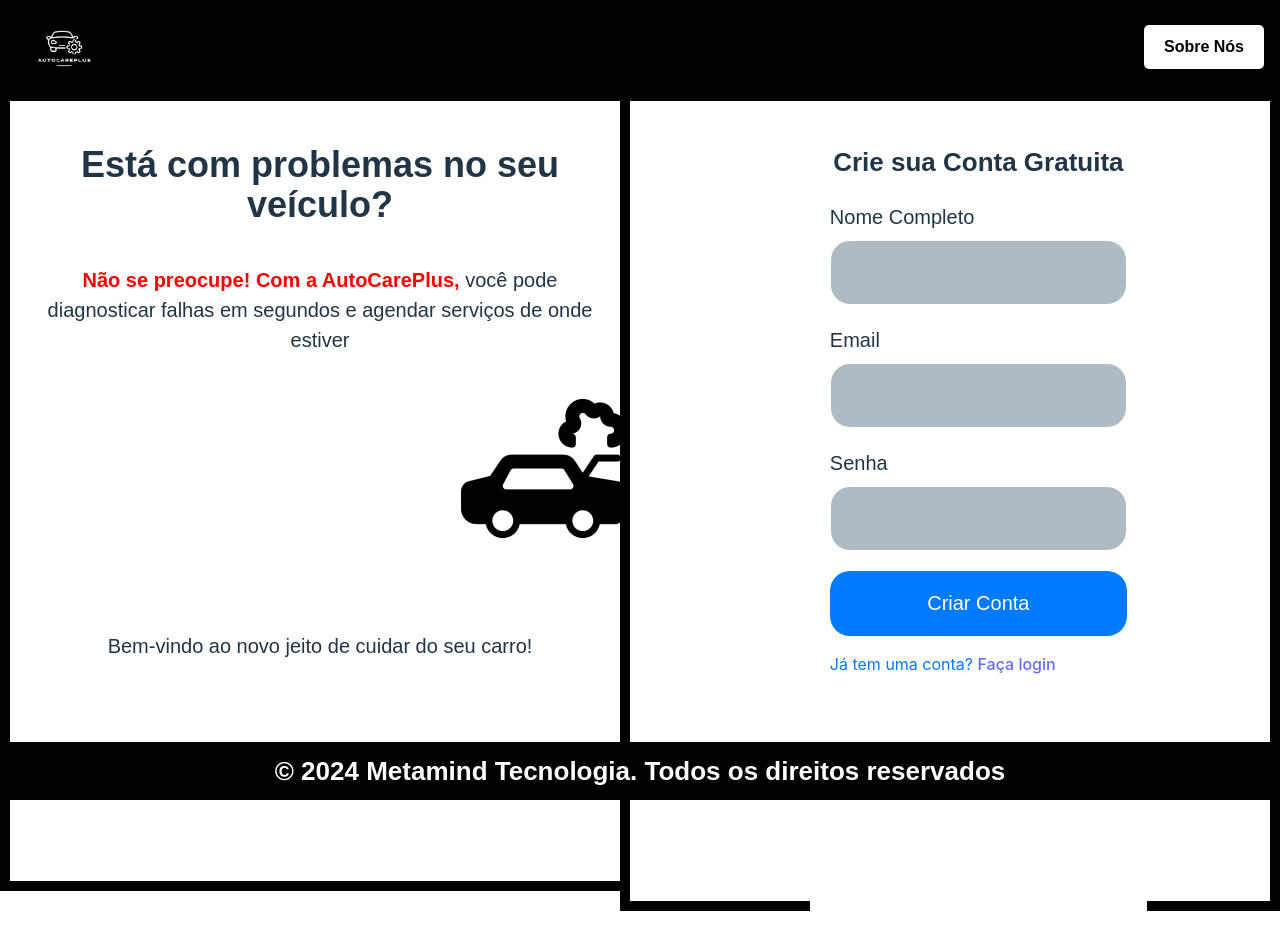
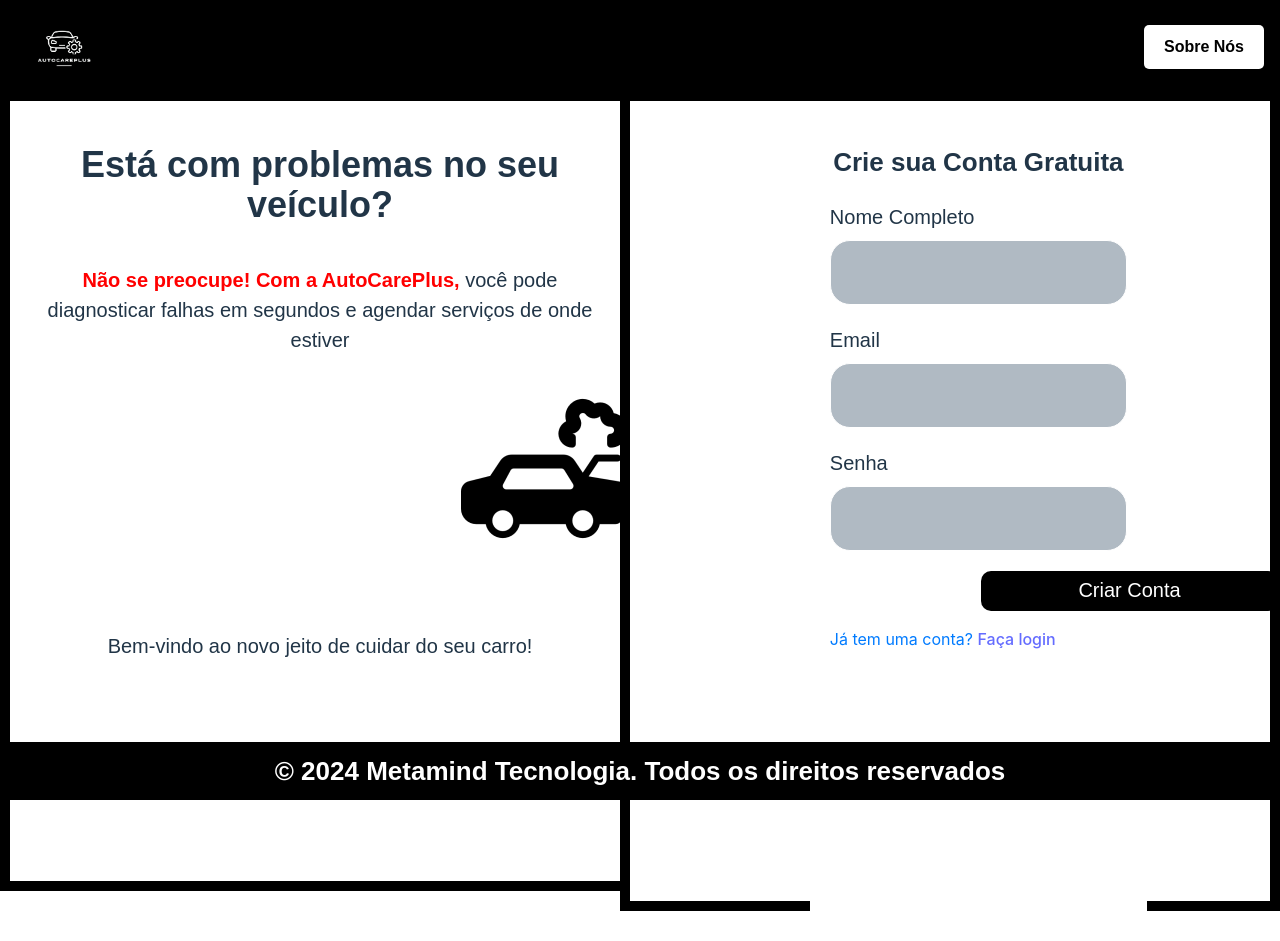
Before and after one commit to joao1015/AutoCarePlusReact, a React (Vite) app in the folder Sprint3/: page / in a window 1280 px wide. Built offline with nearby package versions, Linux system fonts and the light colour scheme.

Commit message:
Criando funcionalidade no cadastro que nao se repete as informacões

```diff
--- a/Sprint3/src/Componentes/FormularioCadastrocliente/index.tsx
+++ b/Sprint3/src/Componentes/FormularioCadastrocliente/index.tsx
@@ -79,13 +79,13 @@ const Input = styled.input`
 // Styled Component para o botão de criação de conta
 const Button = styled.button`
   width: 100%;
-  max-width: 600px;
-  height: 65px;
+  max-width: 301px;
+  height: 40px;
   padding: 0 15px;
-  background-color: #007bff;
+  background-color: #000000;
   color: #fff;
   border: none;
-  border-radius: 20px;
+  border-radius: 10px;
   font-size: 20px;
   font-family: 'Poppins', sans-serif;
   font-weight: 500;
@@ -93,6 +93,7 @@ const Button = styled.button`
   display: flex;
   align-items: center;
   justify-content: center;
+  margin-left:4cm;
 
   &:hover {
     background-color: #0056b3;
@@ -112,20 +113,44 @@ function Formulario() {
   const handleSubmit = (event: React.FormEvent<HTMLFormElement>) => {
     event.preventDefault();
 
-    const usuario = {
+    // Recupera os usuários já cadastrados do localStorage ou define um array vazio
+    const usuariosCadastrados = JSON.parse(localStorage.getItem('usuarios') || '[]');
+
+    // Verifica se o e-mail já está cadastrado
+    const emailJaCadastrado = usuariosCadastrados.some((usuario: { email: string }) => usuario.email === email);
+
+    if (emailJaCadastrado) {
+      alert('E-mail já está sendo usado.');
+      return;
+    }
+
+    // Verifica se o usuário já está cadastrado pelo nome (ou altere para outra lógica se necessário)
+    const usuarioJaCadastrado = usuariosCadastrados.some((usuario: { nome: string }) => usuario.nome === nome);
+
+    if (usuarioJaCadastrado) {
+      alert('Usuário já cadastrado.');
+      return;
+    }
+
+    // Cria um novo usuário
+    const novoUsuario = {
       nome,
       email,
       senha,
     };
 
-    localStorage.setItem('usuario', JSON.stringify(usuario));
+    // Adiciona o novo usuário à lista de usuários cadastrados
+    usuariosCadastrados.push(novoUsuario);
+    localStorage.setItem('usuarios', JSON.stringify(usuariosCadastrados));
 
+    // Limpa os campos do formulário
     setNome('');
     setEmail('');
     setSenha('');
 
     alert('Conta criada com sucesso!');
   };
+
 
   return (
     <FormularioContainer>
```
